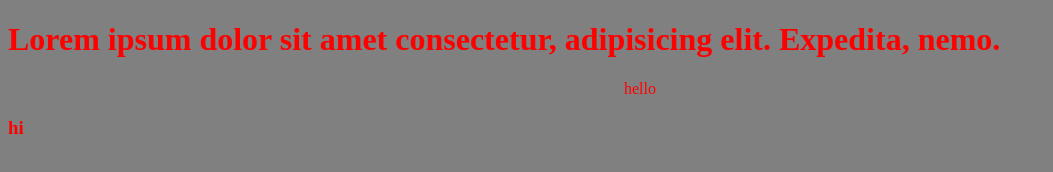
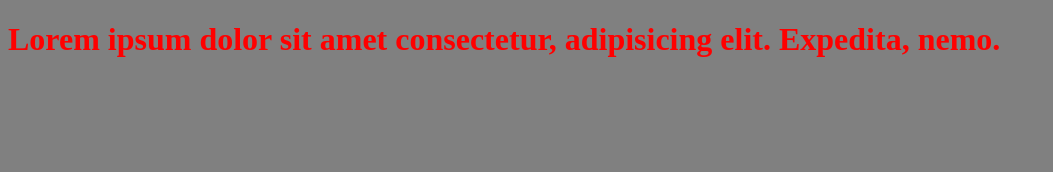
Before and after one commit to mossicode/Gittest, a plain HTML site: page index.html in a window 1280 px wide. Shown: the whole page, without its empty margins (0-1053 px from the left). Drawn offline with Linux system fonts and the light colour scheme.

Commit message:
seocond edit

```diff
--- a/index.html
+++ b/index.html
@@ -9,7 +9,7 @@
 <body>
     <h1>Lorem ipsum dolor sit amet consectetur, adipisicing elit. Expedita, nemo.</h1>
     <div class="test">hello</div>
-    <h3>hi</h3>
+
 
 </body>
 </html>
--- a/style.css
+++ b/style.css
@@ -4,4 +4,5 @@ body{
 }
 .test{
     text-align: center;
+    color: gray;
 }
```
